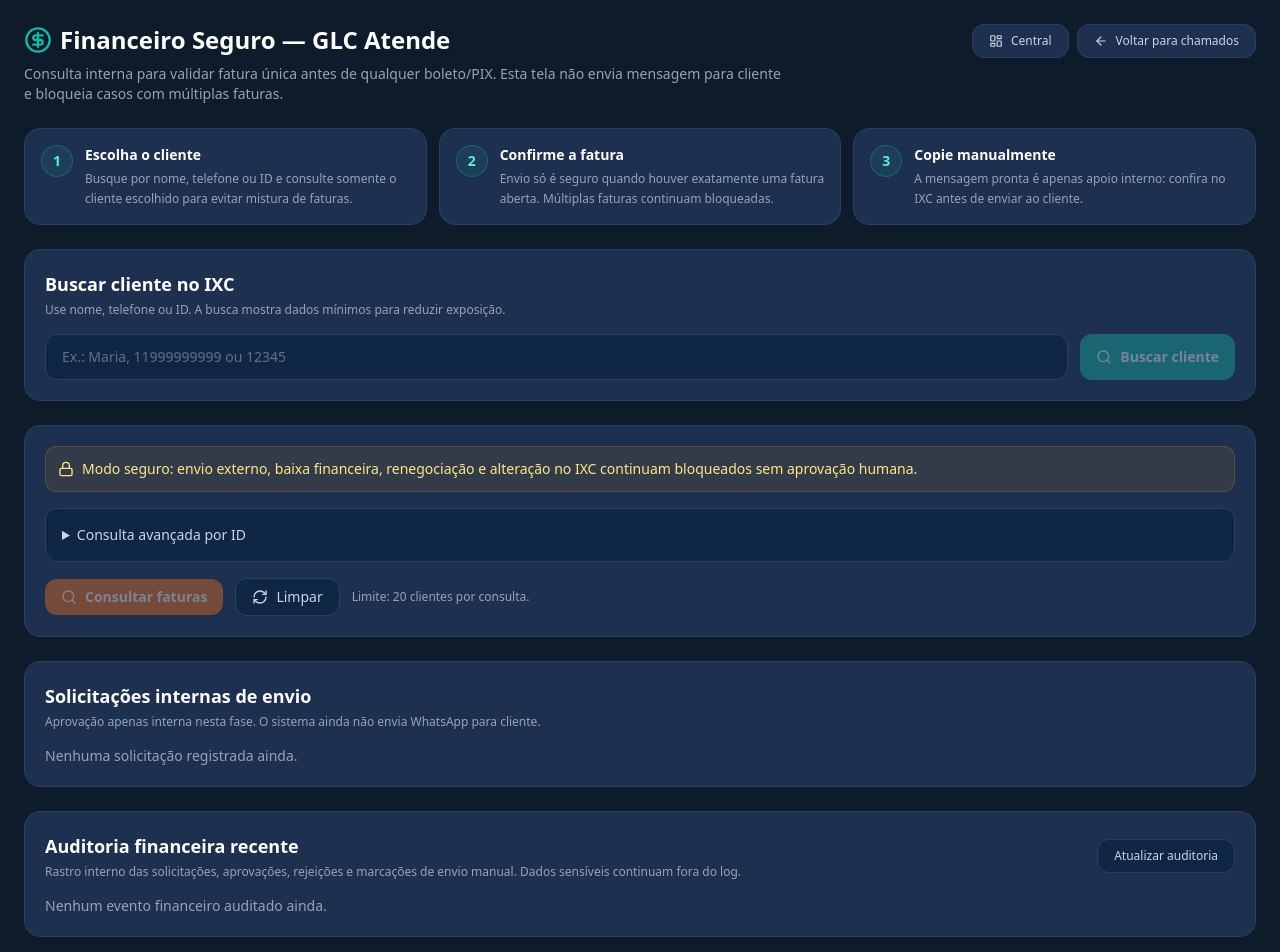
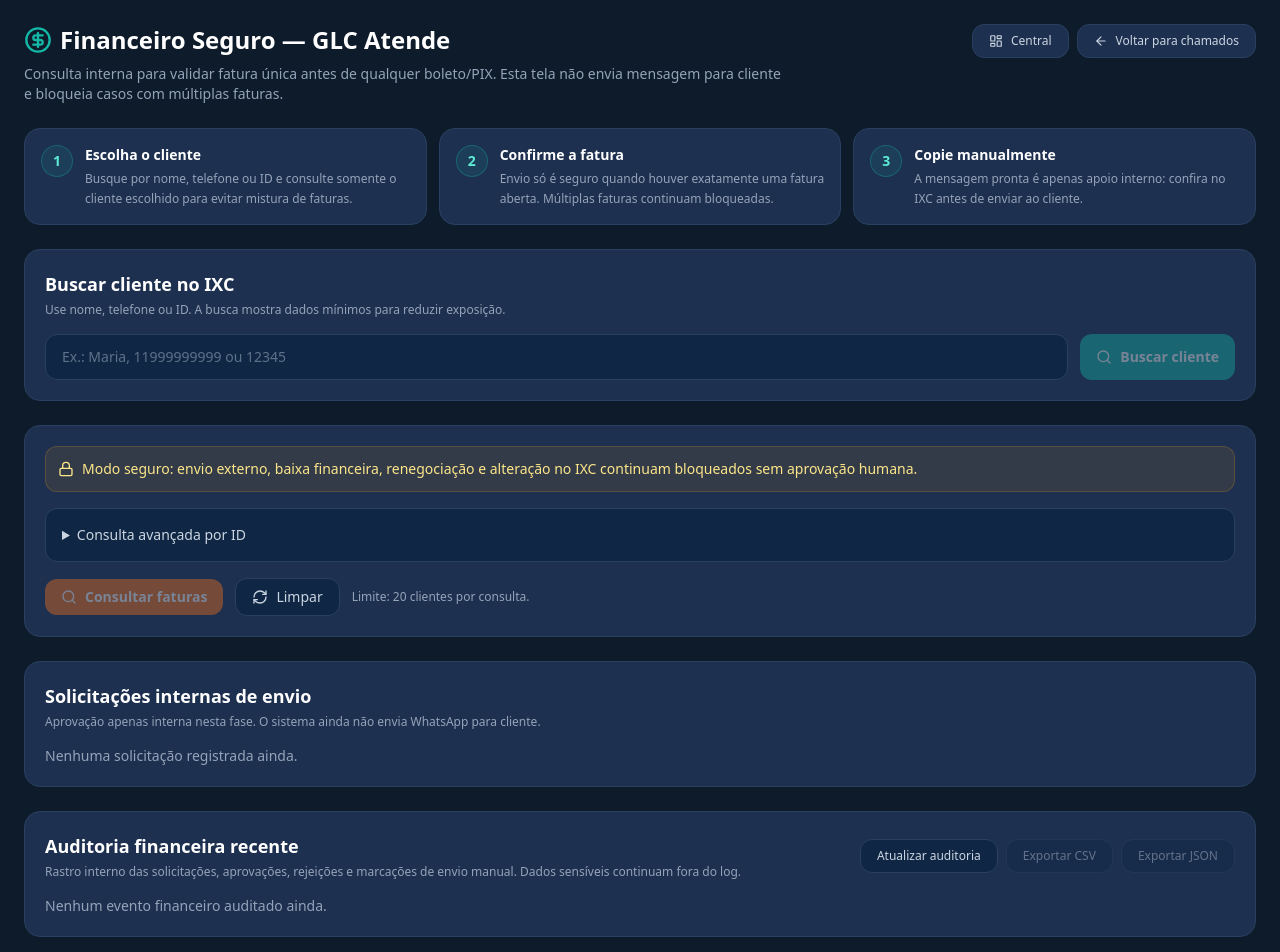
Before and after one commit to glcdesenvoldev/glc-atende, a Next.js app: page /dashboard/financeiro in a window 1280 px wide. Shown: the top 952 px of the page. Built offline with nearby package versions, Linux system fonts and the light colour scheme.

Commit message:
Add finance audit export summary

```diff
--- a/src/app/dashboard/financeiro/page.tsx
+++ b/src/app/dashboard/financeiro/page.tsx
@@ -514,8 +514,13 @@ export default function FinanceiroPage() {
             <h2 className="text-lg font-semibold">Auditoria financeira recente</h2>
             <p className="text-xs text-[#94A3B8] mt-1">Rastro interno das solicitações, aprovações, rejeições e marcações de envio manual. Dados sensíveis continuam fora do log.</p>
           </div>
-          <button onClick={carregarAuditoria} className="rounded-xl bg-[#0F2744] border border-[#2A4060] px-4 py-2 text-xs text-[#CBD5E1] hover:text-white">Atualizar auditoria</button>
+          <div className="flex flex-wrap gap-2">
+            <button onClick={carregarAuditoria} className="rounded-xl bg-[#0F2744] border border-[#2A4060] px-4 py-2 text-xs text-[#CBD5E1] hover:text-white">Atualizar auditoria</button>
+            <button onClick={() => exportAuditCsv(auditoria)} disabled={auditoria.length === 0} className="rounded-xl bg-[#0F2744] border border-[#2A4060] px-4 py-2 text-xs text-[#CBD5E1] hover:text-white disabled:opacity-40">Exportar CSV</button>
+            <button onClick={() => exportAuditJson(auditoria)} disabled={auditoria.length === 0} className="rounded-xl bg-[#0F2744] border border-[#2A4060] px-4 py-2 text-xs text-[#CBD5E1] hover:text-white disabled:opacity-40">Exportar JSON</button>
+          </div>
         </div>
+        {auditoria.length > 0 ? <AuditSummary events={auditoria} /> : null}
         {auditoria.length === 0 ? (
           <p className="text-sm text-[#94A3B8]">Nenhum evento financeiro auditado ainda.</p>
         ) : (
@@ -556,6 +561,35 @@ export default function FinanceiroPage() {
 
 
 
+
+function AuditSummary({ events }: { events: AuditoriaFinanceira[] }) {
+  const summary = events.reduce((acc, event) => {
+    if (event.action === "finance_approval_create") acc.created += 1;
+    else if (event.action === "finance_approval_decide" && event.status === "approved") acc.approved += 1;
+    else if (event.action === "finance_approval_decide" && event.status === "rejected") acc.rejected += 1;
+    else if (event.action === "finance_approval_manual_sent") acc.manualSent += 1;
+    return acc;
+  }, { created: 0, approved: 0, rejected: 0, manualSent: 0 });
+
+  return (
+    <div className="grid grid-cols-2 md:grid-cols-4 gap-2">
+      <AuditMiniCard label="Criadas" value={summary.created} />
+      <AuditMiniCard label="Aprovadas" value={summary.approved} />
+      <AuditMiniCard label="Rejeitadas" value={summary.rejected} />
+      <AuditMiniCard label="Envio manual" value={summary.manualSent} />
+    </div>
+  );
+}
+
+function AuditMiniCard({ label, value }: { label: string; value: number }) {
+  return (
+    <div className="rounded-xl border border-[#2A4060] bg-[#0F2744] p-3">
+      <p className="text-[11px] text-[#94A3B8]">Auditoria recente</p>
+      <p className="mt-1 text-sm font-semibold text-[#CBD5E1]">{label}</p>
+      <p className="mt-1 text-2xl font-bold text-white">{value}</p>
+    </div>
+  );
+}
 
 function buildApprovalRiskSummary(aprovacoes: AprovacaoEnvio[]) {
   return aprovacoes.reduce((acc, aprovacao) => {
@@ -651,6 +685,25 @@ function ApprovalSummaryCards({ summary }: { summary: ReturnType<typeof buildApp
 
 function formatMoneyNumber(value: number) {
   return value.toLocaleString("pt-BR", { minimumFractionDigits: 2, maximumFractionDigits: 2 });
+}
+
+function exportAuditCsv(events: AuditoriaFinanceira[]) {
+  const rows = events.map((event) => ({
+    data: event.ts,
+    evento: auditActionLabel(event.action),
+    acao: event.action,
+    status: event.status,
+    cliente: event.clientId,
+    fatura: event.faturaId,
+    protocolo: event.id,
+  }));
+  const headers = Object.keys(rows[0] || { data: "", evento: "", acao: "", status: "", cliente: "", fatura: "", protocolo: "" });
+  const csv = [headers.join(","), ...rows.map((row) => headers.map((header) => csvCell(row[header as keyof typeof row])).join(","))].join("\n");
+  downloadTextFile(`glc-auditoria-financeira-${dateStamp()}.csv`, csv, "text/csv;charset=utf-8");
+}
+
+function exportAuditJson(events: AuditoriaFinanceira[]) {
+  downloadTextFile(`glc-auditoria-financeira-${dateStamp()}.json`, JSON.stringify({ exportedAt: new Date().toISOString(), total: events.length, items: events }, null, 2), "application/json;charset=utf-8");
 }
 
 function exportApprovalsCsv(aprovacoes: AprovacaoEnvio[]) {
```
